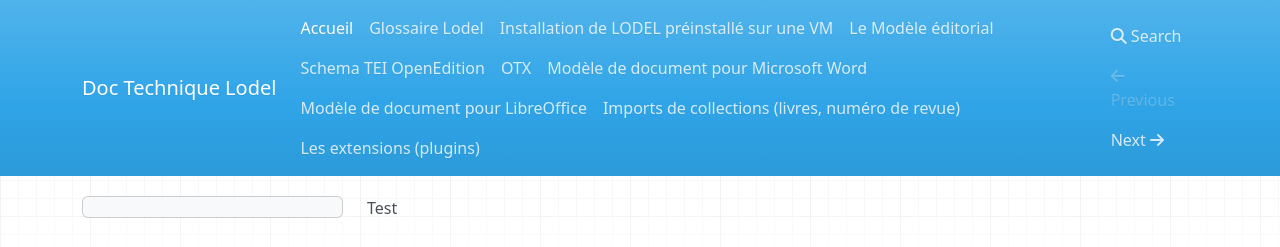
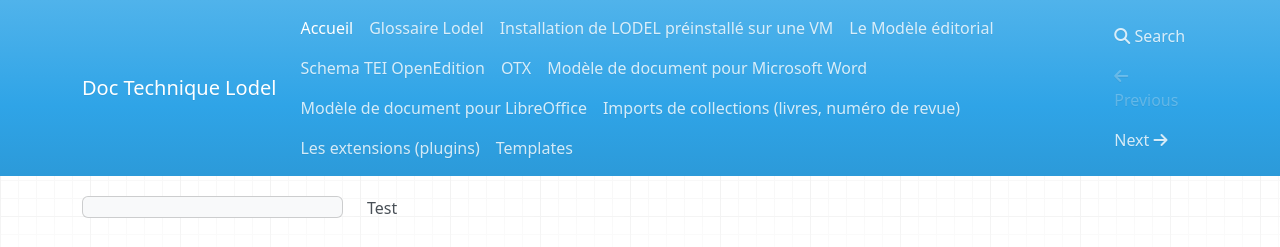
Before and after one commit to ValentinGeorgesDubost/Doc-Lodel, an MkDocs documentation site: the page built from docs/index.md, in a window 1280 px wide. Shown: the top 247 px of the page. Built offline with MkDocs 1.6.1, drawn with Linux system fonts in a browser that asks for light colours; nearby versions of some CDN libraries; old or Windows-style settings are respelled for this version of MkDocs.

Commit message:
Update mkdocs.yml

```diff
--- a/mkdocs.yml
+++ b/mkdocs.yml
@@ -11,3 +11,4 @@ pages:
 - 'Modèle de document pour LibreOffice.md'
 - Imports de collections (livres, numéro de revue): 'METS.md'
 - Les extensions (plugins): 'Plugins.md'
+- 'Templates.md'
```
